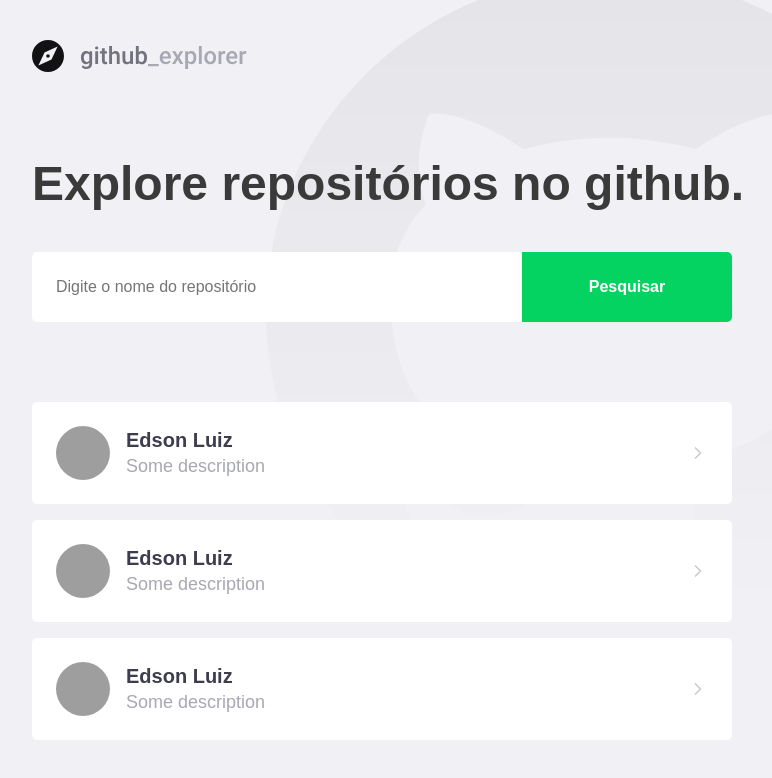
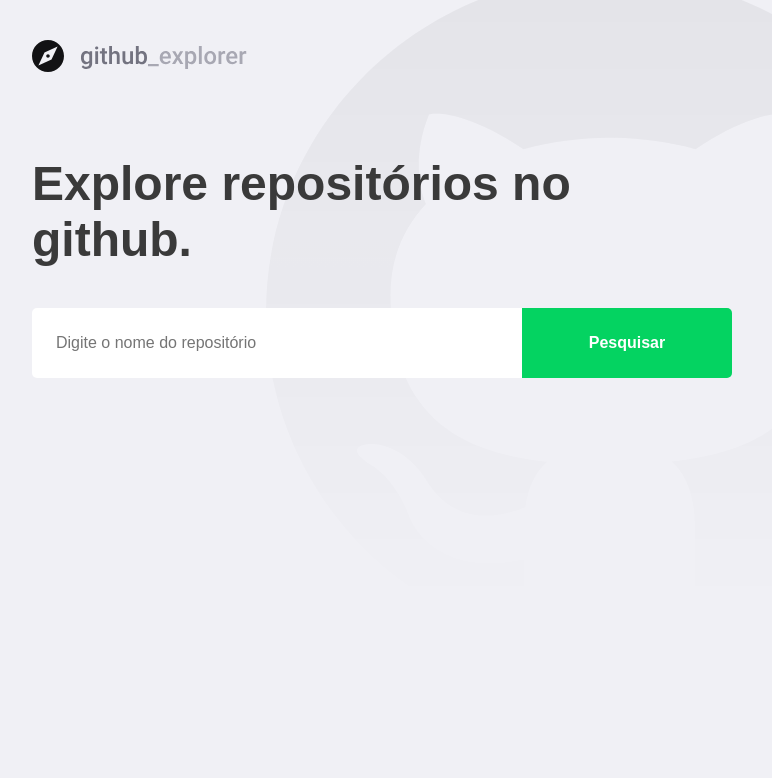
Before and after one commit to EdsonLuiz/gs12-github-explorer, a React (Create React App) app: page / in a window 1280 px wide. Shown: the top 778 px of the page, without its empty margins (148-920 px from the left). Built offline with nearby package versions, Linux system fonts and the light colour scheme; grey boxes are pictures that could not be loaded.

Commit message:
Conectando a API

```diff
--- a/package.json
+++ b/package.json
@@ -10,6 +10,7 @@
     "@types/node": "^12.0.0",
     "@types/react": "^16.9.0",
     "@types/react-dom": "^16.9.0",
+    "axios": "^0.19.2",
     "polished": "^3.6.5",
     "react": "^16.13.1",
     "react-dom": "^16.13.1",
--- a/src/pages/Dashboard/index.tsx
+++ b/src/pages/Dashboard/index.tsx
@@ -1,50 +1,60 @@
-import React from 'react'
+import React, {useEffect, useState, FormEvent} from 'react'
 import {FiChevronRight} from 'react-icons/fi'
 
 
 import logoImg from '../../assets/logo.svg'
+import api from '../../services/api'
 
 import {Title, Form, Repositories} from './styles'
 
+interface Repository {
+  full_name: string;
+  description: string;
+  owner: {
+    login: string;
+    avatar_url: string;
+  }
+}
+
 const Dashboard: React.FC = () => {
+
+  const [repositories, setRepositories] = useState<Repository[]>([])
+  const [inputRepository, setInputRepository] = useState('')
+
+  async function handleRepository(event: FormEvent<HTMLFormElement>): Promise<void> {
+    event.preventDefault()
+    const response = await api.get<Repository>(`repos/${inputRepository}`)
+    const repository = response.data
+    setRepositories([...repositories, repository])
+    setInputRepository('')
+  }
+
+  function handleChange({target}: React.ChangeEvent<HTMLInputElement>) {
+    setInputRepository(target.value)
+  }
+
   return (
     <>
       <img src={logoImg} alt="Github Explorer"/>
       <Title>Explore repositórios no github.</Title>
 
-      <Form>
-        <input type="text" placeholder="Digite o nome do repositório"/>
+      <Form onSubmit={handleRepository}>
+        <input value={inputRepository} onChange={handleChange} type="text" placeholder="Digite o nome do repositório"/>
         <button type="submit">Pesquisar</button>
       </Form>
 
       <Repositories>
-        <a href="teste">
-          <img src="https://avatars3.githubusercontent.com/u/5461553?s=460&u=f0ebe858f9b8868943d86fccbcaeafcaf7c66462&v=4" alt="Image of repository owner"/>
+        {repositories.map(_repository => (
+        <a key={_repository.full_name} href="teste">
+          <img src={_repository.owner.avatar_url} alt={`repository owner ${_repository.owner.login}`}/>
 
           <div>
-            <strong>Edson Luiz</strong>
-            <p>Some description</p>
+            <strong>{_repository.full_name}</strong>
+            <p>{_repository.description}</p>
           </div>
           <FiChevronRight size={20} />
         </a>
-        <a href="teste">
-          <img src="https://avatars3.githubusercontent.com/u/5461553?s=460&u=f0ebe858f9b8868943d86fccbcaeafcaf7c66462&v=4" alt="Image of repository owner"/>
-
-          <div>
-            <strong>Edson Luiz</strong>
-            <p>Some description</p>
-          </div>
-          <FiChevronRight size={20} />
-        </a>
-        <a href="teste">
-          <img src="https://avatars3.githubusercontent.com/u/5461553?s=460&u=f0ebe858f9b8868943d86fccbcaeafcaf7c66462&v=4" alt="Image of repository owner"/>
-
-          <div>
-            <strong>Edson Luiz</strong>
-            <p>Some description</p>
-          </div>
-          <FiChevronRight size={20} />
-        </a>
+        ))}
       </Repositories>
     </>
   )
--- a/src/pages/Dashboard/styles.ts
+++ b/src/pages/Dashboard/styles.ts
@@ -4,6 +4,8 @@ import { shade } from 'polished';
 export const Title = styled.h1`
   font-size: 48px;
   color: #3a3a3a;
+
+  max-width: 700px;
 
   margin-top: 80px;
   line-height: 56px;
@@ -75,7 +77,8 @@ export const Repositories = styled.div`
     }
 
     div {
-      margin-left: 16px;
+      margin: 0 16px;
+      flex: 1;
 
       strong {
         font-size: 20px;
--- /dev/null
+++ b/src/services/api.ts
@@ -0,0 +1,7 @@
+import axios from 'axios';
+
+const api = axios.create({
+  baseURL: 'https://api.github.com',
+});
+
+export default api;
```
Also changed, not shown: 1 other file (tests, documents, lock files or other folders).
